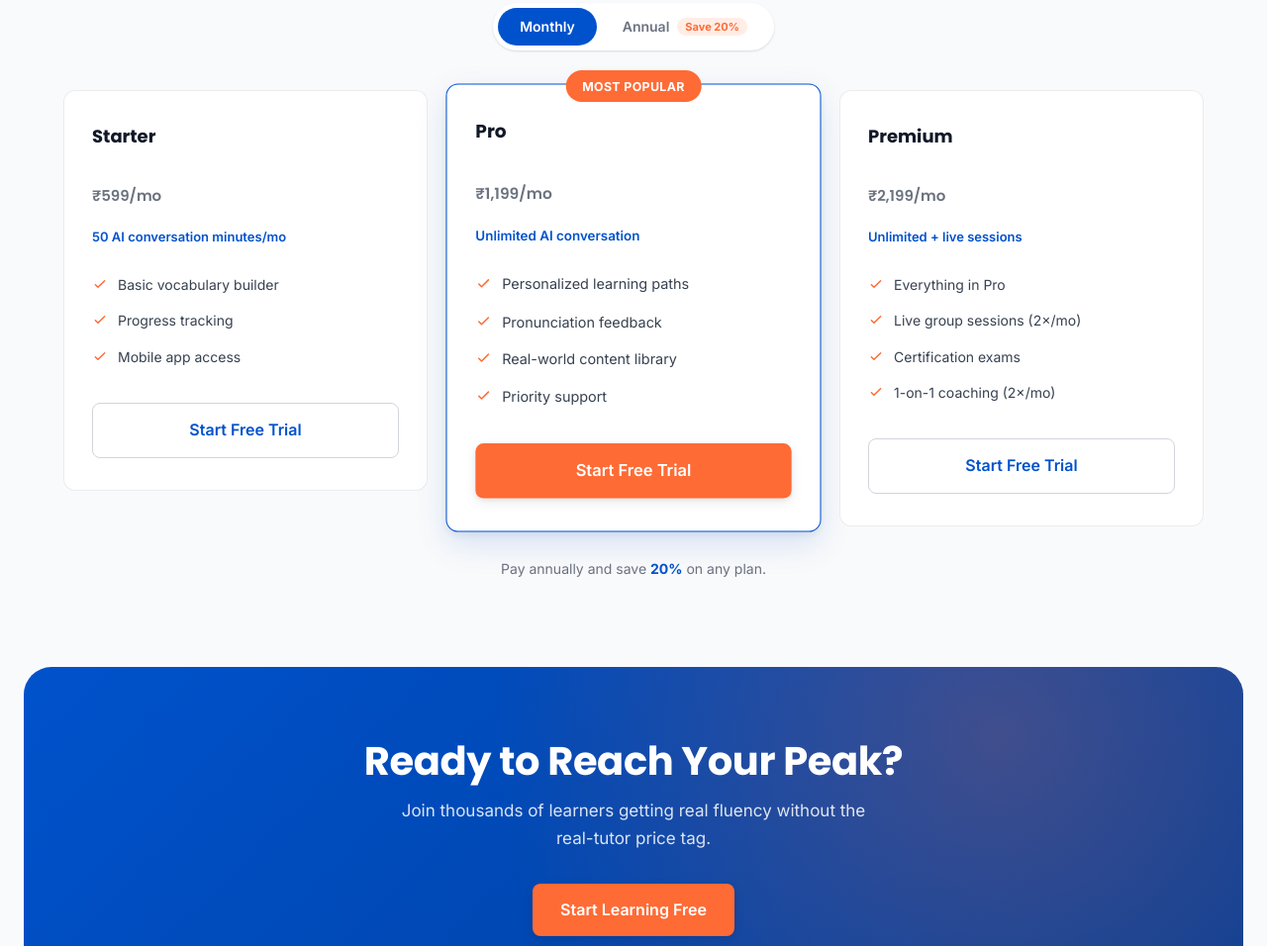
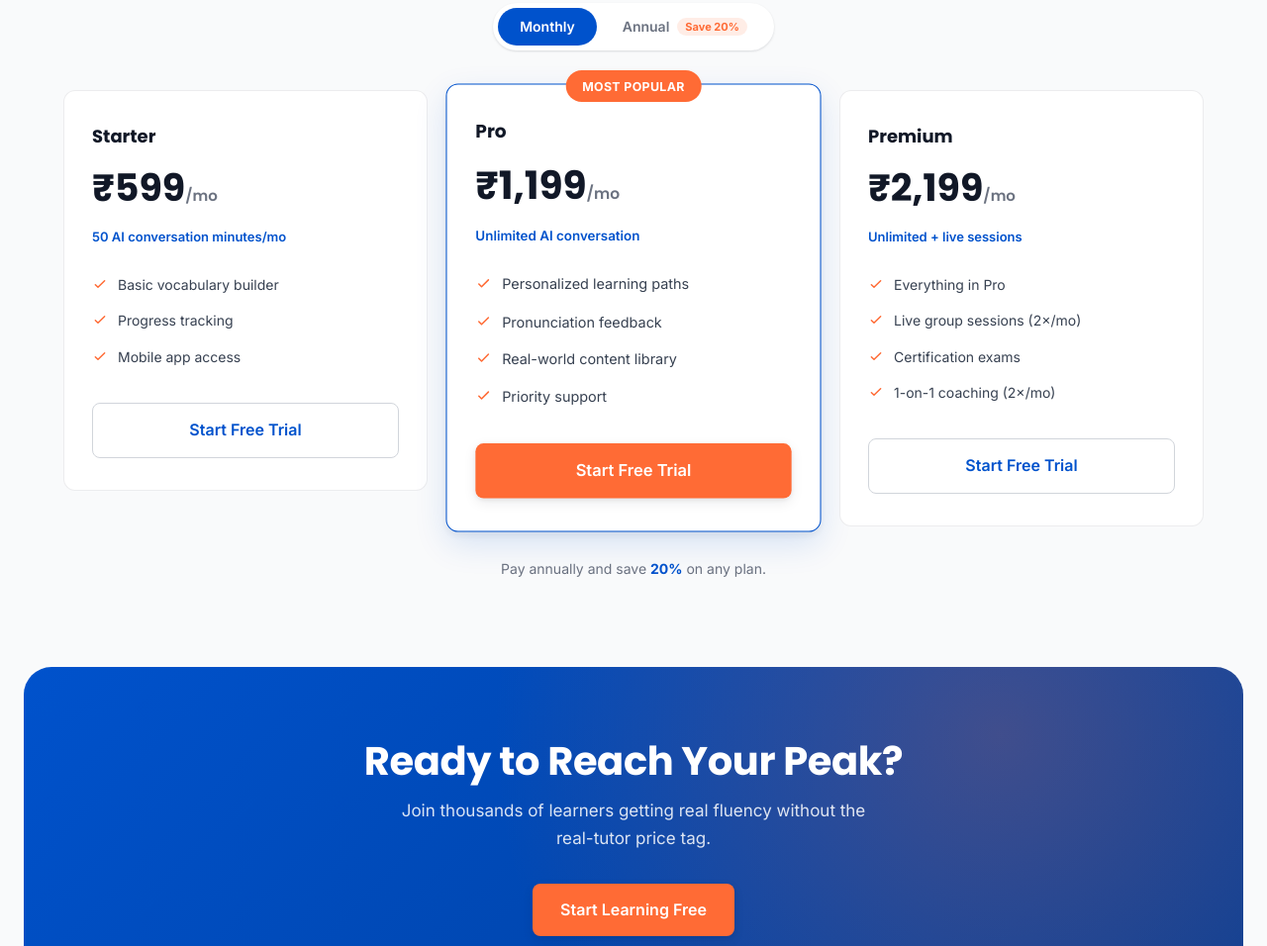
Before and after one commit to rawatyug003-hash/lingopeak, a plain HTML site: page landing/index.html in a window 1280 px wide. Shown: the part 2938-3894 px from the top of the page at 99% size. Drawn offline with Linux system fonts and the light colour scheme.

Commit message:
Fix light price text on pricing cards

```diff
--- a/landing/index.html
+++ b/landing/index.html
@@ -436,7 +436,11 @@
 
   .plan-name { font-size: 18px; font-weight: 700; font-family: 'Poppins', sans-serif; margin-bottom: 8px; }
   .plan-price { font-size: 38px; font-weight: 700; font-family: 'Poppins', sans-serif; color: var(--gray-900); }
-  .plan-price span { font-size: 15px; font-weight: 500; color: var(--gray-500); }
+  .plan-price .price-monthly,
+  .plan-price .price-annual {
+    font-size: 38px; font-weight: 700; font-family: 'Poppins', sans-serif; color: var(--gray-900);
+  }
+  .plan-price span span { font-size: 15px; font-weight: 500; color: var(--gray-500); }
   .plan-limit { font-size: 13px; color: var(--blue); font-weight: 600; margin: 8px 0 20px; }
 
   .plan-features { list-style: none; margin-bottom: 28px; }
```
